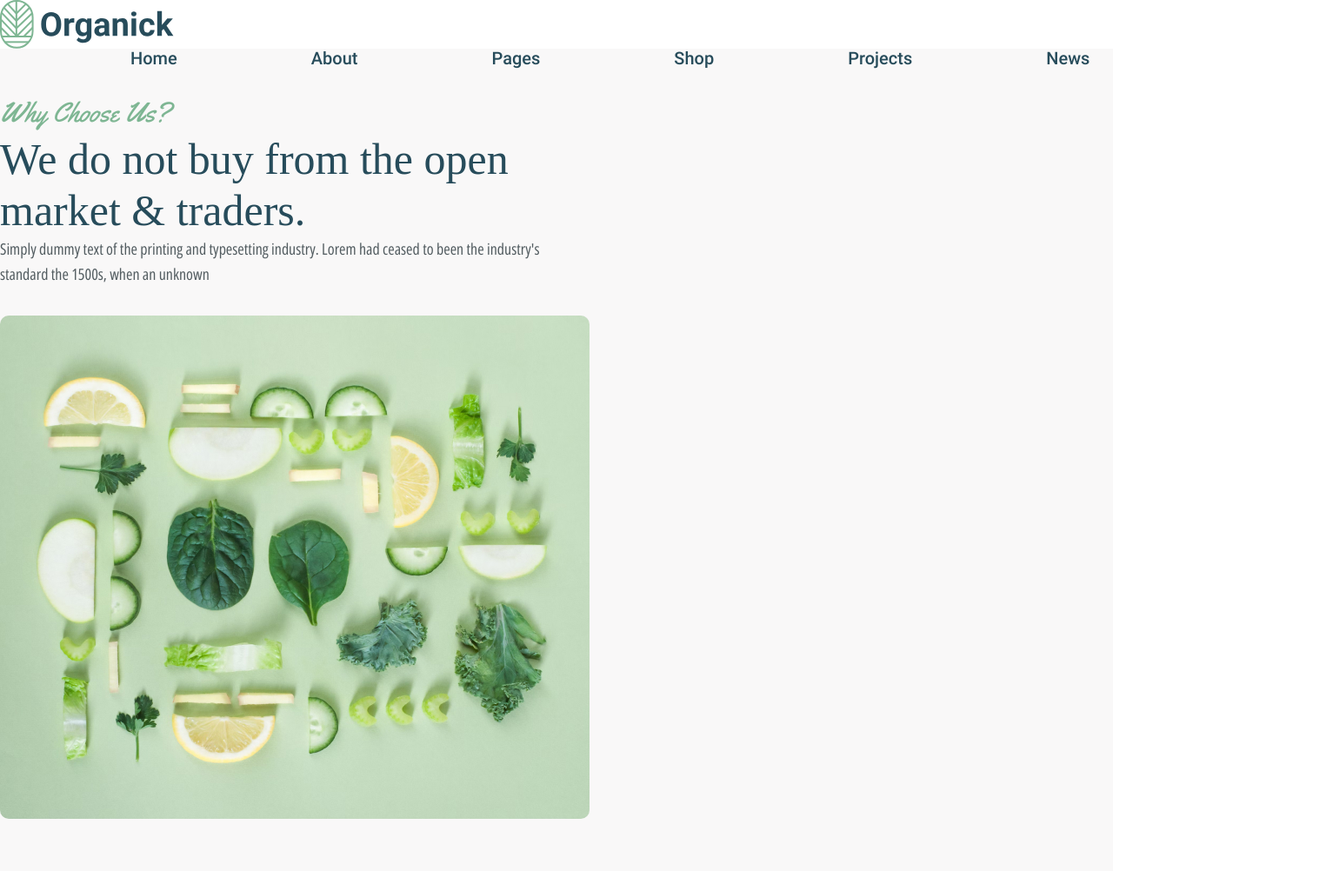
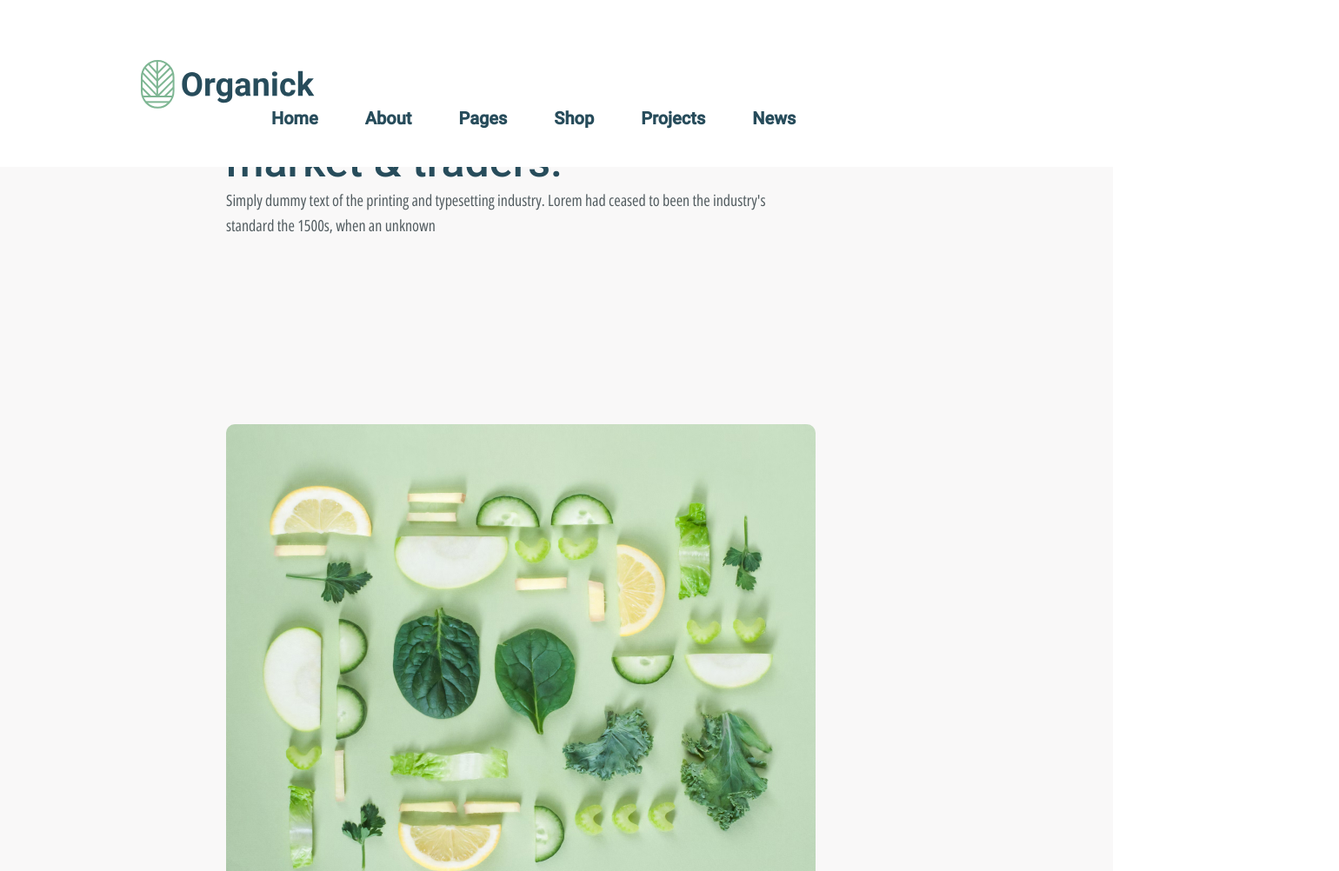
Before and after one commit to qeti-basharuli/Coding-School-5, a plain HTML site: page index.html in a window 1280 px wide. Shown: the top 1002 px of the page at 87% size, 1540 px wide, since content can reach past the window. Drawn offline with Linux system fonts and the light colour scheme; files whose address does not match are found by name.

Commit message:
changed styles

```diff
--- a/CSS/styles.css
+++ b/CSS/styles.css
@@ -1,29 +1,42 @@
 /* header */
 .head{
-    height: 56px;
+    position: fixed;
+    padding: 69px 162px;
+    background-color: #FFFFFF;
+    width: 100%;
+    height: 191.72px;
+    vertical-align: middle;
 }
 .nav-block {
-    position: fixed;
+
     top: 0;
     left: 0;
     width: 100%;
 }
 .logo {
+    display: inline-block;
     vertical-align: middle;
 }
 .navigation {
     display: inline-block;
     vertical-align: middle;
+    margin-left: 150px;
+    word-spacing: 50px;
+}
+.nav-ul {
+    list-style: none;
 }
 .nav-li {
     display: inline-block;
-    margin: 0 0 0 150px;
 }
 .a-item {
+    display: inline-block;
+    vertical-align: middle;
+    font-family: 'Roboto-Medium';
+    font-size: 20px;
+    line-height: 23.44px;
+    font-weight: 700;
     color: #274C5B;
-    font-size: 20px;
-    font-family: 'Roboto-Medium';
-    line-height: 23.44px;
 }
 /* div 1 */
 .section-bg {
@@ -36,6 +49,7 @@
     justify-content: center;
     width: 1400px;
     margin-top: 49.28px;
+    margin-left: 260px;
     height: 50%;
     width: 100%;
 }
@@ -44,39 +58,44 @@
     vertical-align: middle;
     width: 671px;
     height: 258px;
-    justify-content: center;
 }
 .Choose {
     color: #7EB693;
     font-family: 'Yellowtail', cursive;
-    font-size: 32px;
+    font-size: 36px;
     line-height: 49.06px;
 }
 .text1 {
     color: #274C5B;
+    font-family: 'Roboto-Medium';
     font-size: 50px;
     line-height: 58.59px;
 }
 .lorem {
     color: #525C60;
+    font-family: 'Open Sans Condensed';
     font-size: 18px;
-    font-family: 'Open Sans Condensed';
     line-height: 29.77px;
 }
 .image {
     display: inline-block;
     vertical-align: middle;
-
+    margin-top: 181px;
+    width: 678px;
+    height: 579px;
 }
-.photo1 {
-    width: 100%;
+.photo {
     border-radius: 10px;
 }
 /* div 2 */
+.div-block {
+    margin-top: 91px;
+}
 .box {
     width: 1118px;
+    height: 335px;
     margin-top: 91px;
-    margin-left: 141px;
+    margin-left: 401px;
 }
 .card {
     width: 257px;
--- a/index.html
+++ b/index.html
@@ -14,9 +14,11 @@
     <!-- header -->
     <header class="head">
         <div class="nav-block">
-            <img class="logo" src="Images/Logo.svg" alt="logo">
+            <a href="index.html">
+                <img class="logo" src="Images/Logo.svg" alt="logo">
+            </a>
             <nav class="navigation">
-                <ul>
+                <ul class="nav-ul">
                     <li class="nav-li">
                         <a class="a-item" href="index.html">Home</a>
                     </li>
@@ -51,12 +53,13 @@
                 <p class="lorem">Simply dummy text of the printing and typesetting industry. Lorem had ceased to been the industry's standard  the 1500s, when an unknown</p>
             </div>
             <div class="image">
-                <img class="photo1" src="Images/Photo.jpg" alt="">
+                <img class="photo" src="Images/Photo.jpg" alt="">
             </div>
         </div>
 
        <!-- div 2 -->
-       <div class="box">
+<div class="div-block">
+    <div class="box">
         <div class="card size">
             <h2 class="return">Return Policy</h2>
             <p class="return-text">Simply dummy text of
@@ -77,8 +80,8 @@
             <p class="return-text">Simply dummy text of
                 the printintypesetting industry.</p>
         </div>
-
     </div>
+</div>
        </section>
     </main>
 </body>
```
